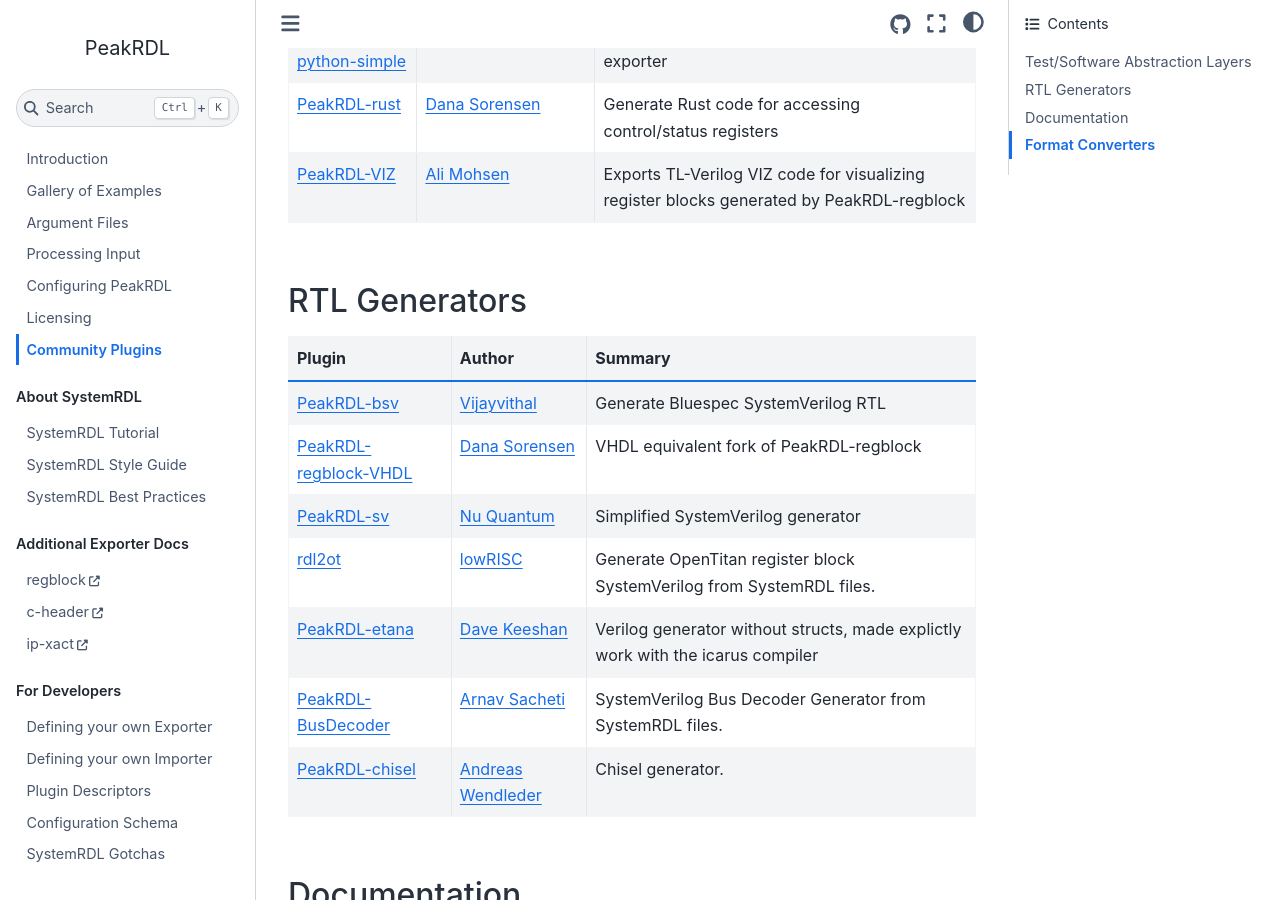
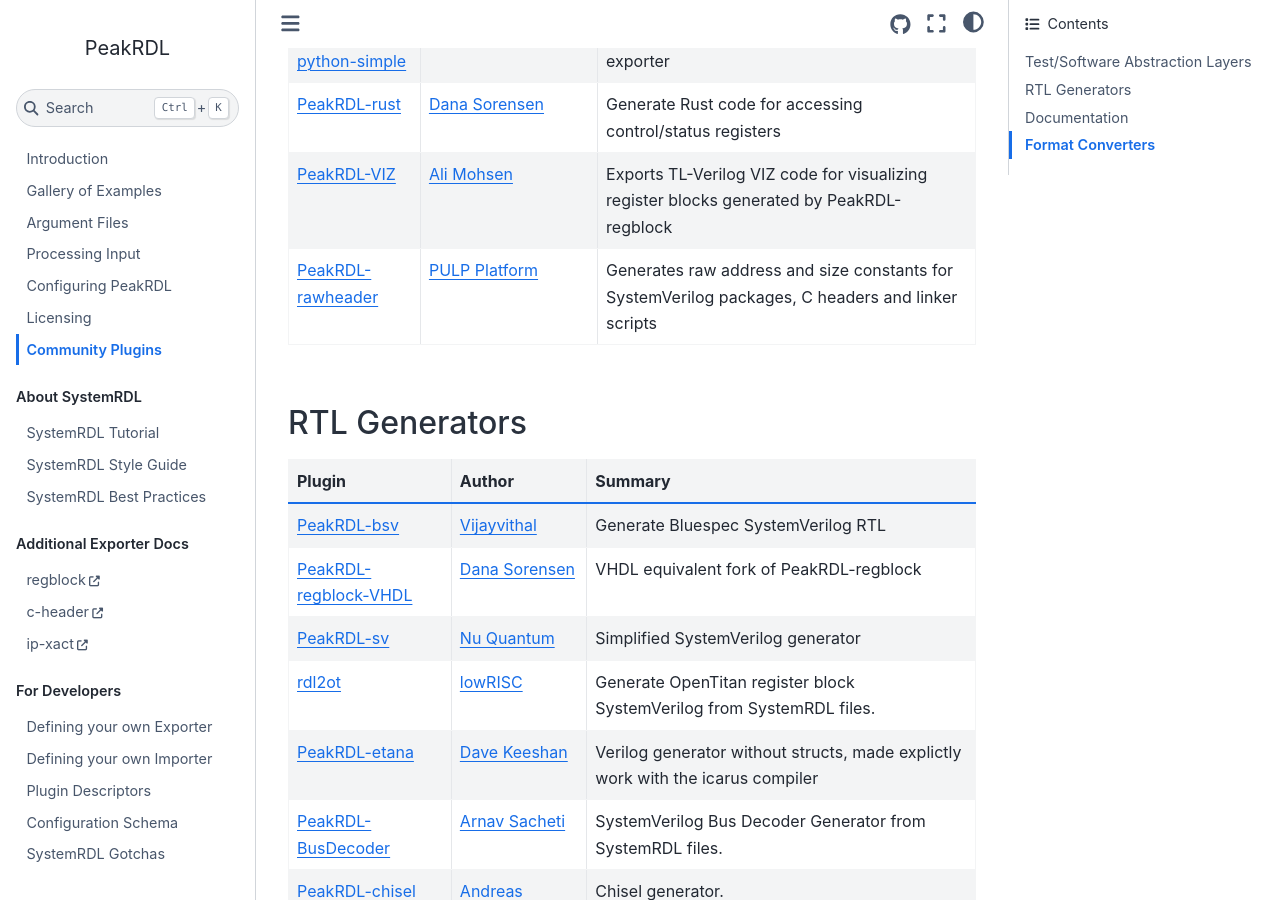
Before and after one commit to SystemRDL/PeakRDL, a Sphinx documentation site: the page built from docs/community.rst, in a window 1280 px wide and 900 px high, scrolled down 807 px. Built offline with Sphinx 7.4.7 and the Sphinx Book theme 1.1.4, drawn with Linux system fonts in a browser that asks for light colours.

Commit message:
Add `PeakRDL-rawheader` project to community (#77)

```diff
--- a/docs/community.rst
+++ b/docs/community.rst
@@ -56,6 +56,10 @@
     *   - `PeakRDL-VIZ <https://github.com/balbal1/PeakRDL-VIZ>`_
         - `Ali Mohsen <https://github.com/balbal1>`_
         - Exports TL-Verilog VIZ code for visualizing register blocks generated by PeakRDL-regblock
+
+    *   - `PeakRDL-rawheader <https://github.com/pulp-platform/PeakRDL-rawheader>`_
+        - `PULP Platform <https://pulp-platform.org>`_
+        - Generates raw address and size constants for SystemVerilog packages, C headers and linker scripts
 
 
 RTL Generators
```
